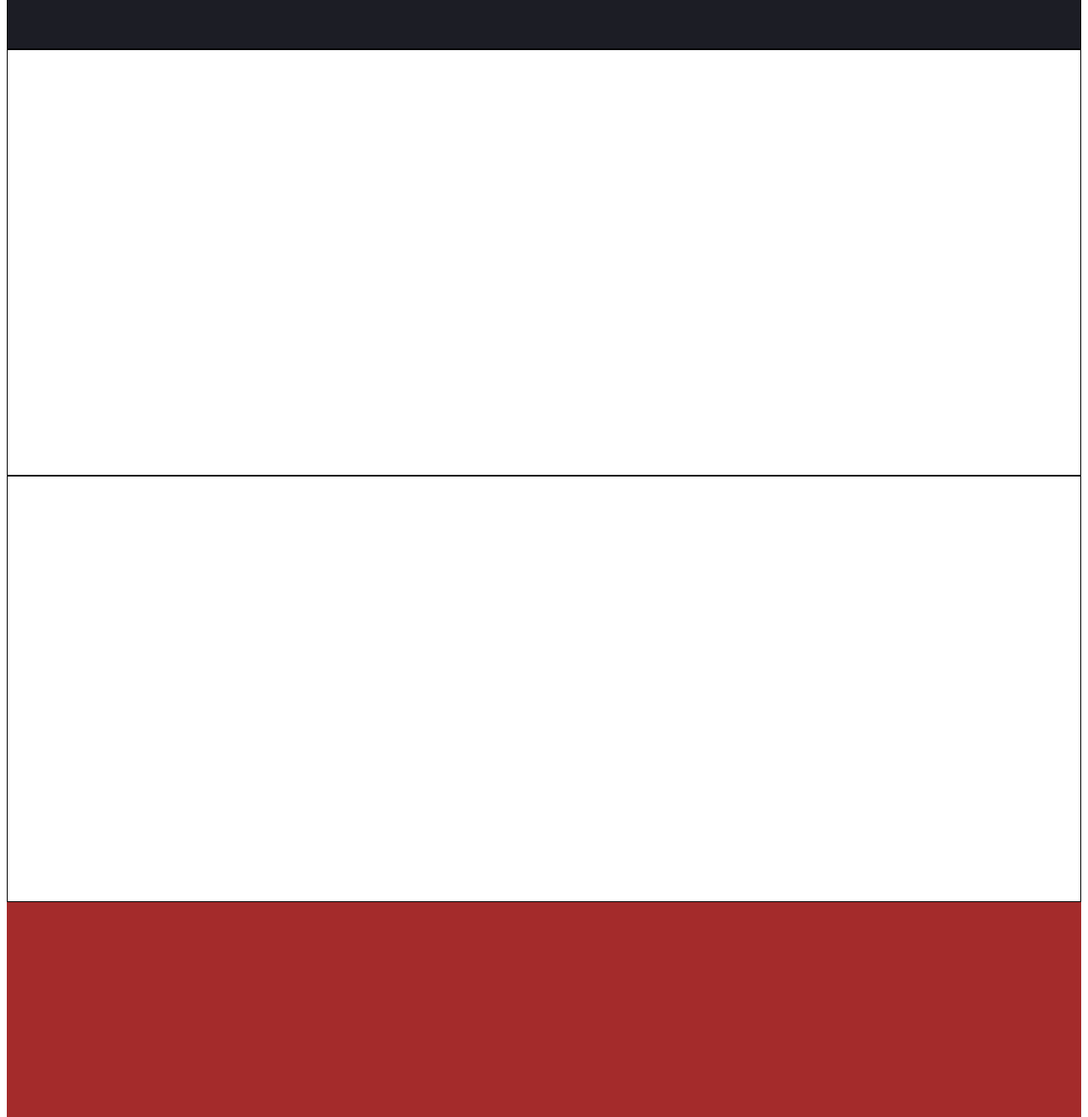
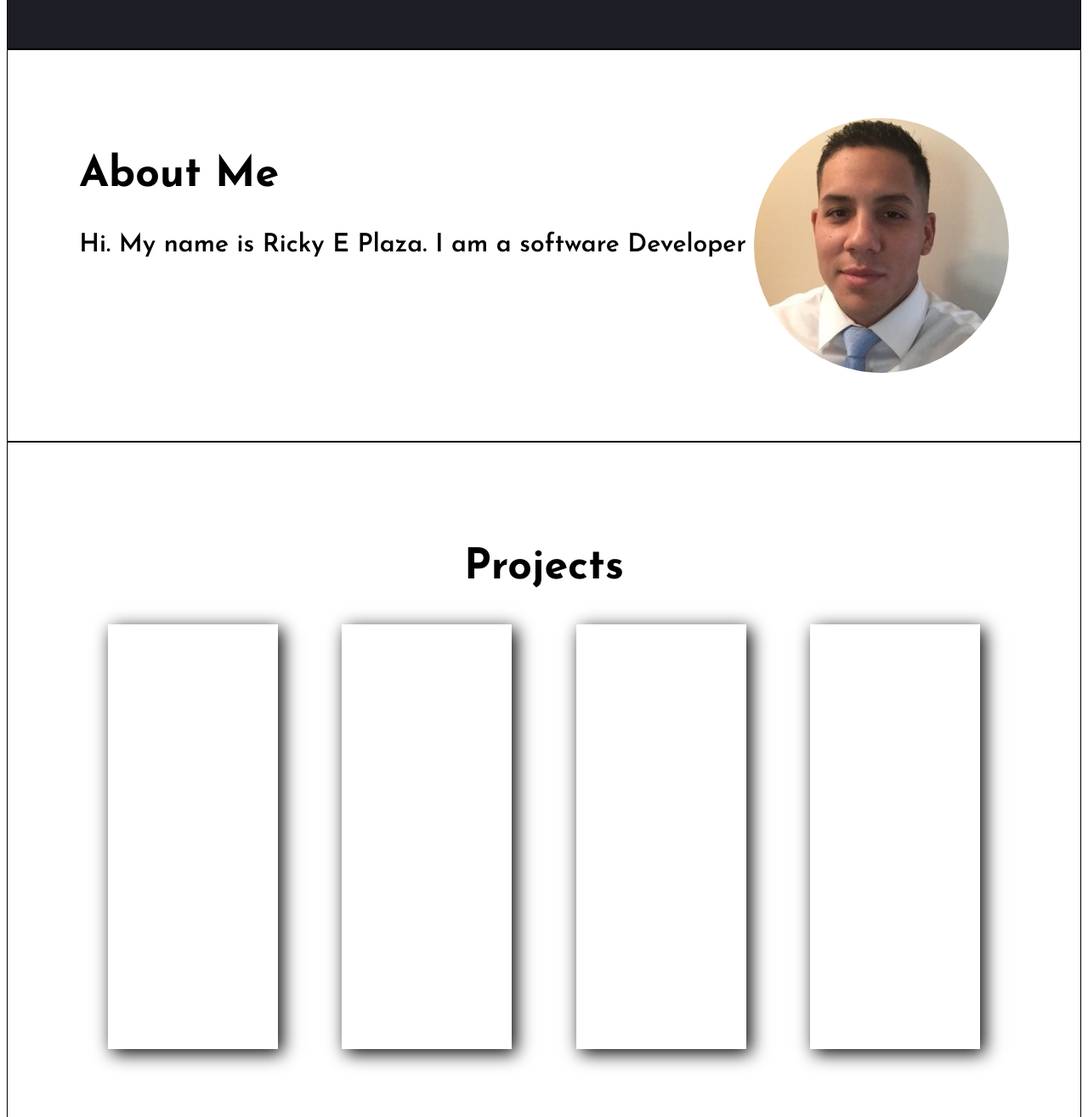
Before and after one commit to Plaza-r/portfolio1, a plain HTML site: page index.html in a window 1280 px wide. Shown: the part 752-2067 px from the top of the page at 85% size. Drawn offline with Linux system fonts and the light colour scheme.

Commit message:
added links, profile picture, and working on projects

```diff
--- a/index.html
+++ b/index.html
@@ -20,7 +20,7 @@
         </nav>
         <div class="hero-area">
             <div class="hero-text">
-                <h1>Ricky Plaza</h1>
+                <h1>Ricky E. Plaza</h1>
                 <p>Full Stack Developer</p>
                 <div class="button">About Me</div>
 
@@ -40,8 +40,26 @@
 
 
     </section>
-    <section></section>
-    <section></section>
+    <section class="sub-section">
+        <div class="information">
+            <h2>About Me</h2>
+            <p>Hi. My name is Ricky E Plaza. I am a software Developer </p>
+        </div>
+        <div class="headshot-container">
+            <img class="headshot" src="src/images/profileheadshot.jpg" alt="Ricky Plaza headshot"/>
+        </div>
+
+    </section>
+    <section class="sub-section-alternative">
+        <h2>Projects</h2>
+        <div class="project-container">
+            <div class="project-card"></div>
+            <div class="project-card"></div>
+            <div class="project-card"></div>
+            <div class="project-card"></div>
+        </div>
+
+    </section>
     <footer></footer>
 
     <script src="src/app.js"></script>
--- a/src/styles.css
+++ b/src/styles.css
@@ -3,7 +3,6 @@ body {
 }
 
 section {
-    height: 500px;
     background-color: white;
     border: solid black 1px;
     font-family: 'Josefin Sans', sans-serif;
@@ -47,6 +46,10 @@ h1{
     font-size: 90px;
     margin: 0;
 }
+h2{
+    font-size: 50px
+
+}
 
 p {
     margin: 0;
@@ -69,7 +72,7 @@ p {
 
 .button {
     width: 200px;
-    height: 55px;
+    height: 40px;
     border-radius: 30px;
     background-color: coral;
     text-align: center;
@@ -101,3 +104,41 @@ p {
 .social {
     margin: 20px;
 }
+
+.sub-section {
+    display: flex;
+    justify-content: space-around;
+    padding: 80px;
+}
+
+.sub-section-alternative {
+    display: flex;
+    flex-direction: column;
+    text-align: center;
+    padding: 80px;
+
+
+}
+
+.headshot{
+    width: 300px;
+    border-radius: 150px;
+}
+
+.headshot-container{
+    display: flex;
+    align-items: center;
+}
+
+.project-card{
+    width: 200px;
+    height: 500px;
+    box-shadow: 5px 5px 20px;
+}
+
+.project-container{
+    display: flex;
+    justify-content: space-around;
+
+
+}
```
Also changed, not shown: src/images/profileheadshot.jpg (added).
